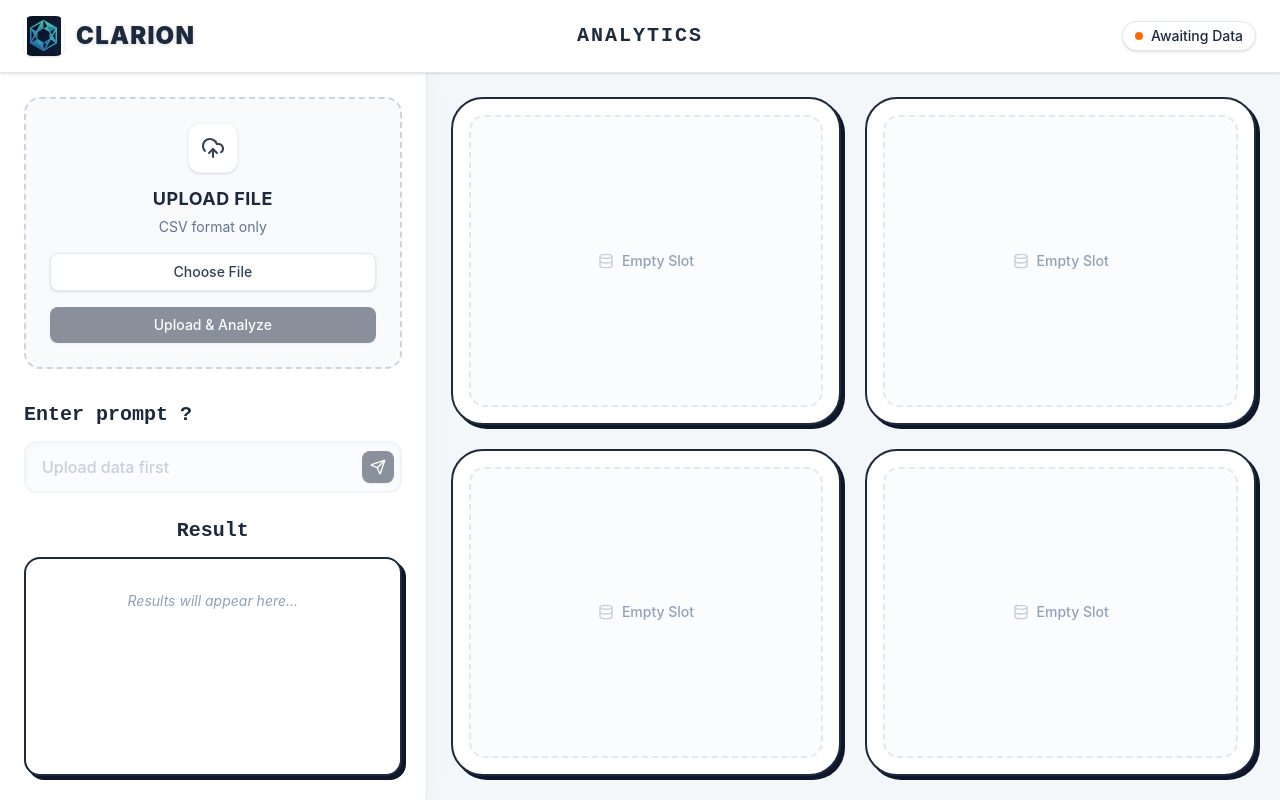
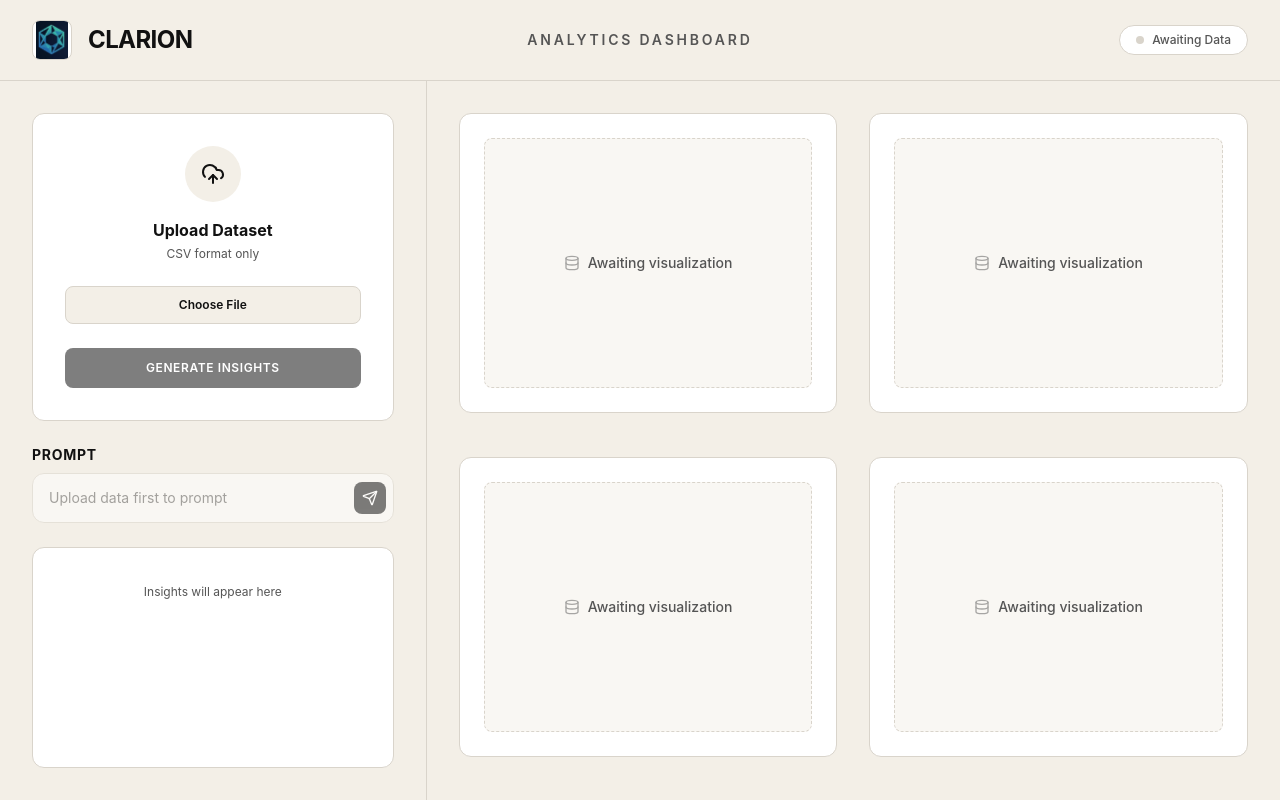
Before and after one commit to wolf1276/clarion, a React (Vite) app: page / in a window 1280 px wide. Built offline with nearby package versions, Linux system fonts and the light colour scheme.

Commit message:
style: completely transition UI to clarion premium architectural theme (#F3EFE7, #D9D4CB, #111111)

```diff
--- a/src/App.jsx
+++ b/src/App.jsx
@@ -219,22 +219,22 @@ function App() {
   };
 
   return (
-    <div className="h-screen bg-slate-50 text-slate-800 font-sans selection:bg-slate-300/50 overflow-hidden flex flex-col">
+    <div className="h-screen bg-[#F3EFE7] text-[#111111] font-sans selection:bg-[#D9D4CB] overflow-hidden flex flex-col">
       {/* Header */}
-      <header className="w-full bg-white border-b border-slate-200 z-50 px-6 py-4 flex justify-between items-center shadow-sm flex-shrink-0">
-        <div className="flex items-center gap-3">
-          <img src="/logo.jpg" alt="Clarion Logo" className="w-10 h-10 object-contain rounded-lg shadow-sm bg-white" />
-          <h1 className="text-2xl font-black tracking-wider text-slate-800 drop-shadow-sm uppercase">
+      <header className="w-full bg-[#F3EFE7] border-b border-[#D9D4CB] z-50 px-8 py-5 flex justify-between items-center flex-shrink-0">
+        <div className="flex items-center gap-4">
+          <img src="/logo.jpg" alt="Clarion Logo" className="w-10 h-10 object-contain rounded-lg border border-[#D9D4CB] bg-white" />
+          <h1 className="text-2xl font-bold tracking-tight text-[#111111] uppercase">
             CLARION
           </h1>
         </div>
 
-        <h2 className="text-xl font-black tracking-widest text-slate-800 uppercase absolute left-1/2 -translate-x-1/2 hidden md:block" style={{fontFamily: 'monospace'}}>
-          ANALYTICS
+        <h2 className="text-sm font-semibold tracking-[0.2em] text-[#555555] uppercase absolute left-1/2 -translate-x-1/2 hidden md:block">
+          ANALYTICS DASHBOARD
         </h2>
 
-        <div className="text-sm px-3 py-1 bg-white rounded-full border border-slate-200 flex items-center gap-2 shadow-sm font-medium">
-          <div className={`w-2 h-2 rounded-full ${schema ? 'bg-green-500' : 'bg-orange-500'}`}></div>
+        <div className="text-xs px-4 py-1.5 bg-white rounded-full border border-[#D9D4CB] flex items-center gap-2 font-medium text-[#555555]">
+          <div className={`w-2 h-2 rounded-full ${schema ? 'bg-[#000000]' : 'bg-[#D9D4CB]'}`}></div>
           {schema ? 'Data Ready' : 'Awaiting Data'}
         </div>
       </header>
@@ -243,18 +243,18 @@ function App() {
       <main className="flex-1 flex overflow-hidden">
 
         {/* Left Panel - Controls & Chat */}
-        <section className="w-1/3 min-w-[350px] max-w-md bg-white border-r border-slate-200 flex flex-col shadow-[4px_0_24px_rgba(0,0,0,0.02)] z-10">
+        <section className="w-1/3 min-w-[350px] max-w-md bg-[#F3EFE7] border-r border-[#D9D4CB] flex flex-col z-10">
 
-          <div className="p-6 flex flex-col h-full">
+          <div className="p-8 flex flex-col h-full gap-6">
 
             {/* Upload Section */}
             {!schema && (
-               <div className="mb-8 p-6 bg-slate-50 border-2 border-dashed border-slate-300 rounded-2xl flex flex-col items-center text-center transition-all hover:border-slate-400 hover:bg-slate-100/50">
-                 <div className="bg-white p-3 rounded-xl mb-3 shadow-sm border border-slate-100">
-                   <UploadCloud className="w-6 h-6 text-slate-700" />
+               <div className="p-8 bg-[#FFFFFF] border border-[#D9D4CB] rounded-xl flex flex-col items-center text-center transition-all hover:border-[#111111]">
+                 <div className="bg-[#F3EFE7] p-4 rounded-full mb-4">
+                   <UploadCloud className="w-6 h-6 text-[#111111]" />
                  </div>
-                 <h2 className="text-lg font-bold mb-1 uppercase tracking-wide">Upload File</h2>
-                 <p className="text-slate-500 text-sm mb-4">
+                 <h2 className="text-base font-bold mb-1 text-[#111111]">Upload Dataset</h2>
+                 <p className="text-[#555555] text-xs mb-6">
                    CSV format only
                  </p>
 
@@ -266,14 +266,14 @@ function App() {
                      className="absolute inset-0 w-full h-full opacity-0 cursor-pointer"
                      disabled={isUploading}
                    />
-                   <div className="bg-white border border-slate-200 rounded-lg py-2 px-4 text-sm font-medium text-slate-700 w-full text-center shadow-sm">
+                   <div className="bg-[#F3EFE7] border border-[#D9D4CB] rounded-lg py-2.5 px-4 text-xs font-semibold text-[#111111] w-full text-center hover:bg-[#EBE5D9] transition-colors">
                      {file ? file.name : 'Choose File'}
                    </div>
                  </div>
 
                  {errorLine && (
-                   <div className="mt-3 flex items-center gap-2 text-red-500 bg-red-50 px-3 py-1.5 rounded-lg text-xs w-full justify-center">
-                     <AlertCircle className="w-3.5 h-3.5" />
+                   <div className="mt-4 flex items-center gap-2 text-[#111111] bg-[#F3EFE7] px-3 py-2 rounded-lg text-xs w-full justify-center border border-[#D9D4CB]">
+                     <AlertCircle className="w-4 h-4" />
                      {errorLine}
                    </div>
                  )}
@@ -281,45 +281,42 @@ function App() {
                  <button
                    onClick={handleUpload}
                    disabled={!file || isUploading}
-                   className="mt-4 w-full flex justify-center items-center gap-2 bg-slate-800 hover:bg-slate-700 text-white px-4 py-2 rounded-lg font-medium transition-all shadow-sm disabled:opacity-50 disabled:cursor-not-allowed text-sm"
+                   className="mt-6 w-full flex justify-center items-center gap-2 bg-[#000000] hover:bg-[#111111] text-white px-4 py-3 rounded-lg font-semibold transition-all disabled:opacity-50 disabled:cursor-not-allowed text-xs uppercase tracking-wider"
                  >
                    {isUploading ? <Loader2 className="w-4 h-4 animate-spin" /> : null}
-                   {isUploading ? 'Analyzing...' : 'Upload & Analyze'}
+                   {isUploading ? 'Analyzing...' : 'Generate Insights'}
                  </button>
                </div>
             )}
 
             {/* Query Section */}
-            <div className="mb-6">
-              <h3 className="text-xl font-black mb-3 text-slate-800" style={{fontFamily: 'monospace'}}>Enter prompt ?</h3>
+            <div className="flex flex-col gap-2">
+              <h3 className="text-sm font-bold text-[#111111] uppercase tracking-wider">Prompt</h3>
               <form onSubmit={handleQuery} className="relative flex items-center">
                 <input
                   type="text"
                   value={query}
                   onChange={(e) => setQuery(e.target.value)}
                   disabled={!schema || isQuerying}
-                  placeholder={schema ? "E.g. show sales by region" : "Upload data first"}
-                  className="w-full bg-slate-50 border-2 border-slate-200 rounded-xl py-3 pl-4 pr-12 text-slate-800 placeholder:text-slate-400 focus:outline-none focus:border-slate-500 focus:ring-4 focus:ring-slate-500/10 transition-all font-medium disabled:opacity-50 shadow-inner"
+                  placeholder={schema ? "Ask a question about your data..." : "Upload data first to prompt"}
+                  className="w-full bg-[#FFFFFF] border border-[#D9D4CB] rounded-xl py-3.5 pl-4 pr-12 text-[#111111] placeholder:text-[#555555] focus:outline-none focus:border-[#000000] transition-colors text-sm disabled:opacity-50"
                 />
                 <button
                   type="submit"
                   disabled={!query.trim() || !schema || isQuerying}
-                  className="absolute right-2 p-2 bg-slate-800 hover:bg-slate-900 text-white rounded-lg transition-all shadow-sm disabled:opacity-50 disabled:hover:bg-slate-800"
+                  className="absolute right-2 p-2 bg-[#000000] text-white rounded-lg transition-all disabled:opacity-50"
                 >
                   <Send className="w-4 h-4" />
                 </button>
               </form>
             </div>
 
-            {/* Results Header */}
-            <h3 className="text-xl font-black mb-3 text-slate-800 text-center" style={{fontFamily: 'monospace'}}>Result</h3>
-
             {/* Chat History / Results */}
-            <div className="flex-1 overflow-y-auto bg-white border-2 border-slate-800 rounded-2xl p-4 shadow-[4px_4px_0_rgba(15,23,42,1)] scrollbar-thin scrollbar-thumb-slate-200">
-              <div className="flex flex-col gap-4">
+            <div className="flex-1 overflow-y-auto bg-[#FFFFFF] border border-[#D9D4CB] rounded-xl p-5 scrollbar-thin scrollbar-thumb-[#D9D4CB]">
+              <div className="flex flex-col gap-5">
                 {messages.length === 0 && (
-                  <div className="text-center text-slate-400 italic text-sm mt-4">
-                    Results will appear here...
+                  <div className="text-center text-[#555555] text-xs mt-4">
+                    Insights will appear here
                   </div>
                 )}
 
@@ -327,31 +324,31 @@ function App() {
                   <div key={idx} className={`flex gap-3 ${msg.role === 'user' ? 'justify-end' : 'justify-start'}`}>
 
                     {msg.role !== 'user' && (
-                      <div className="w-6 h-6 rounded-full bg-slate-800 flex items-center justify-center flex-shrink-0 mt-0.5">
+                      <div className="w-6 h-6 rounded-full bg-[#000000] flex items-center justify-center flex-shrink-0 mt-0.5">
                         <Database className="w-3 h-3 text-white" />
                       </div>
                     )}
 
-                    <div className={`max-w-[85%] rounded-xl p-3 text-sm ${
+                    <div className={`max-w-[85%] rounded-xl p-4 text-sm ${
                       msg.role === 'user'
-                        ? 'bg-slate-200 text-slate-800 border border-slate-300 rounded-tr-sm'
-                        : 'bg-slate-50 border border-slate-100 text-slate-700 rounded-tl-sm'
+                        ? 'bg-[#F3EFE7] text-[#111111] border border-[#D9D4CB] rounded-tr-sm'
+                        : 'bg-[#FFFFFF] border border-[#D9D4CB] text-[#555555] rounded-tl-sm'
                     }`}>
 
                       {msg.isError ? (
-                        <div className="flex items-start gap-2 text-red-600">
+                        <div className="flex items-start gap-2 text-[#111111] font-medium">
                           <AlertCircle className="w-4 h-4 mt-0.5 flex-shrink-0" />
                           <p>{msg.content}</p>
                         </div>
                       ) : (
-                        <p className="leading-relaxed font-medium">{msg.content}</p>
+                        <p className={`leading-relaxed ${msg.role === 'user' ? 'font-medium' : 'font-normal'}`}>{msg.content}</p>
                       )}
 
                       {/* SQL Used details */}
                       {msg.sqlUsed && (
-                        <div className="mt-2 pt-2 border-t border-slate-200/60">
-                          <p className="text-[10px] text-slate-400 mb-1 uppercase tracking-wider font-bold">SQL Executed</p>
-                          <pre className="bg-slate-800 p-2 rounded text-[11px] font-mono text-slate-200 overflow-x-auto">
+                        <div className="mt-3 pt-3 border-t border-[#D9D4CB]">
+                          <p className="text-[10px] text-[#555555] mb-2 uppercase tracking-widest font-bold">Query Execution</p>
+                          <pre className="bg-[#F3EFE7] p-3 rounded-lg text-[11px] font-mono text-[#111111] overflow-x-auto border border-[#D9D4CB]">
                             <code>{msg.sqlUsed}</code>
                           </pre>
                         </div>
@@ -362,12 +359,12 @@ function App() {
 
                 {isQuerying && (
                    <div className="flex gap-3 justify-start">
-                     <div className="w-6 h-6 rounded-full bg-slate-800 flex items-center justify-center flex-shrink-0 animate-pulse">
+                     <div className="w-6 h-6 rounded-full bg-[#000000] flex items-center justify-center flex-shrink-0 animate-pulse">
                         <Database className="w-3 h-3 text-white" />
                      </div>
-                     <div className="bg-slate-50 border border-slate-100 text-slate-500 rounded-xl rounded-tl-sm p-3 text-sm flex items-center gap-2 font-medium">
-                       <Loader2 className="w-4 h-4 animate-spin text-slate-500" />
-                       Analyzing...
+                     <div className="bg-[#FFFFFF] border border-[#D9D4CB] text-[#555555] rounded-xl rounded-tl-sm p-4 text-sm flex items-center gap-3">
+                       <Loader2 className="w-4 h-4 animate-spin text-[#000000]" />
+                       Processing...
                      </div>
                    </div>
                 )}
@@ -379,24 +376,24 @@ function App() {
         </section>
 
         {/* Right Panel - 2x2 Analytics Grid */}
-        <section className="flex-1 bg-slate-100/50 p-6 overflow-y-auto">
-          <div className="h-full w-full max-w-5xl mx-auto grid grid-cols-1 xl:grid-cols-2 grid-rows-2 gap-6 pb-20 xl:pb-0">
+        <section className="flex-1 bg-[#F3EFE7] p-8 overflow-y-auto">
+          <div className="h-full w-full max-w-6xl mx-auto grid grid-cols-1 xl:grid-cols-2 grid-rows-2 gap-8 pb-20 xl:pb-0">
             {[0, 1, 2, 3].map((index) => {
               const chart = charts[index];
               return (
                 <div
                   key={chart ? chart.id : `empty-${index}`}
-                  className="bg-white rounded-[2rem] border-2 border-slate-800 shadow-[4px_4px_0_rgba(15,23,42,1)] overflow-hidden flex flex-col p-4 w-full h-[400px] xl:h-auto min-h-[300px]"
+                  className="bg-[#FFFFFF] rounded-xl border border-[#D9D4CB] flex flex-col p-6 w-full h-[400px] xl:h-[calc(50%-1rem)] min-h-[300px]"
                 >
                   {chart ? (
                     <div className="w-full h-full">
                       <ChartRenderer config={chart.config} data={chart.data} />
                     </div>
                   ) : (
-                    <div className="w-full h-full flex items-center justify-center border-2 border-dashed border-slate-200 rounded-2xl bg-slate-50/50">
-                      <p className="text-slate-400 font-medium text-sm flex items-center gap-2">
+                    <div className="w-full h-full flex items-center justify-center border border-dashed border-[#D9D4CB] rounded-lg bg-[#F3EFE7]/50">
+                      <p className="text-[#555555] font-medium text-sm flex items-center gap-2">
                         <Database className="w-4 h-4 opacity-50" />
-                        Empty Slot
+                        Awaiting visualization
                       </p>
                     </div>
                   )}
```
Also changed, not shown: src/ChartRenderer.jsx (+29 -29 lines).
